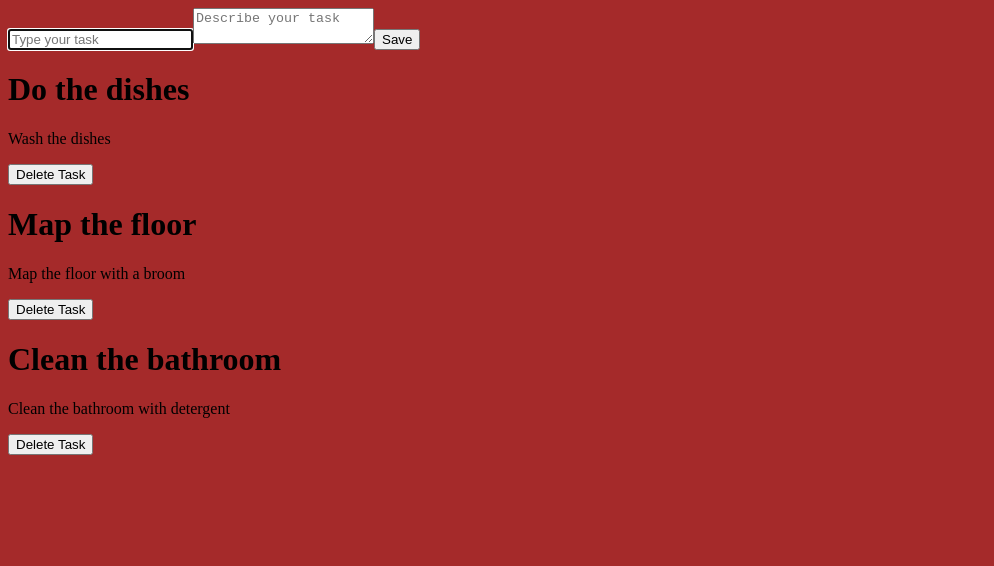
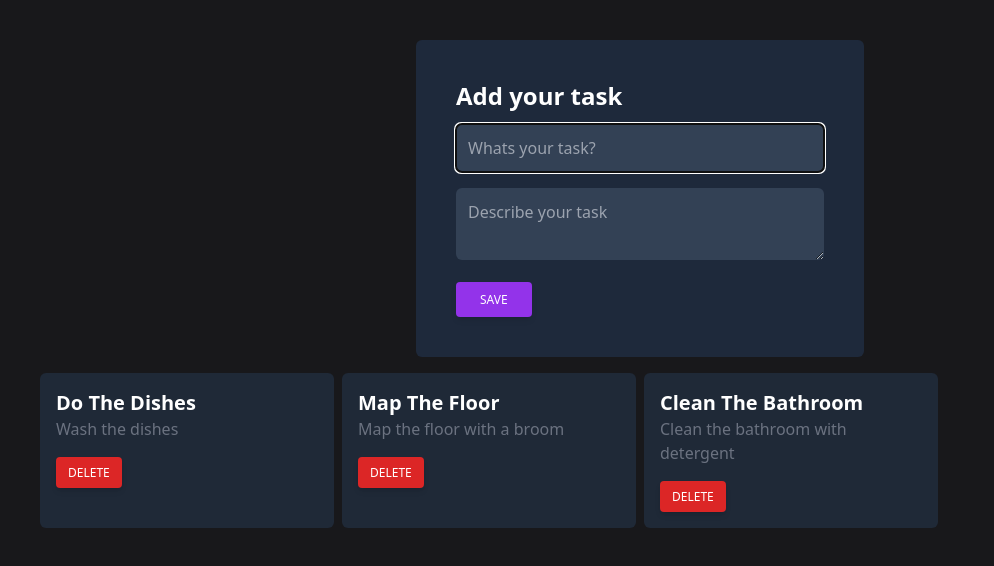
Before and after one commit to wardner/react-task-app, a React (Vite) app: page / in a window 1280 px wide. Shown: the top 566 px of the page, without its empty margins (0-994 px from the left). Built offline with nearby package versions, Linux system fonts and the light colour scheme.

Commit message:
add tailwind configs and styles

```diff
--- a/package.json
+++ b/package.json
@@ -16,6 +16,9 @@
 		"@types/react": "^18.0.26",
 		"@types/react-dom": "^18.0.9",
 		"@vitejs/plugin-react": "^3.0.0",
-    "vite": "^4.0.0"
+		"vite": "^4.0.0",
+		"tailwindcss": "^3.2.4",
+		"autoprefixer": "^10.4.13",
+		"postcss": "^8.4.19"
 	}
 }
--- /dev/null
+++ b/postcss.config.cjs
@@ -0,0 +1,6 @@
+module.exports = {
+  plugins: {
+    tailwindcss: {},
+    autoprefixer: {},
+  },
+}
--- a/src/App.jsx
+++ b/src/App.jsx
@@ -3,10 +3,12 @@ import TaskList from "./components/TaskList";
 
 function App() {
 	return (
-		<>
-			<TaskForm />
-			<TaskList />
-		</>
+		<main className='bg-zinc-900 h-screen'>
+			<div className='container mx-auto p-10'>
+				<TaskForm />
+				<TaskList />
+			</div>
+		</main>
 	);
 }
 
--- a/src/components/TaskCard.jsx
+++ b/src/components/TaskCard.jsx
@@ -6,11 +6,16 @@ function TaskCard({ task }) {
 	const { deleteTask } = useContext(TaskContext);
 
 	return (
-		<div>
-			<h1>{task.title}</h1>
-			<p>{task.description}</p>
+		<div className='bg-gray-800 text-white p-4 rounded-md'>
+			<h1 className='text-xl font-bold capitalize'>{task.title}</h1>
+			<p className='text-gray-500 text-m mb-4'>{task.description}</p>
 			{/* execute the deleteTask function from the context */}
-			<button onClick={() => deleteTask(task.id)}>Delete Task</button>
+			<button
+				className='inline-block px-3 py-2 bg-red-600 text-white font-medium text-xs leading-tight uppercase rounded shadow-md hover:bg-red-700 hover:shadow-lg focus:bg-red-700 focus:shadow-lg focus:outline-none focus:ring-0 active:bg-red-800 active:shadow-lg transition duration-150 ease-in-out'
+				onClick={() => deleteTask(task.id)}
+			>
+				Delete
+			</button>
 		</div>
 	);
 }
--- a/src/components/TaskForm.jsx
+++ b/src/components/TaskForm.jsx
@@ -20,14 +20,20 @@ function TaskForm() {
 	};
 
 	return (
-		<form onSubmit={handleSubmit}>
+		<div className='max-w-md mx-auto'>
+			<form
+				onSubmit={handleSubmit}
+				className='bg-slate-800 p-10 mb-4 rounded-md'
+			>
+				<h1 className='text-white font-bold text-2xl mb-3'>Add your task</h1>
 				<input
 					type='text'
-				placeholder='Type your task'
+					placeholder='Whats your task?'
 					// set the state with the value of the input
 					onChange={(e) => setTitle(e.target.value)}
 					// asign the state to the value of the input
 					value={title}
+					className='w-full bg-slate-700 text-white p-3 mb-4 rounded-md'
 					autoFocus
 				/>
 				<textarea
@@ -37,11 +43,15 @@ function TaskForm() {
 					onChange={(e) => {
 						setDescription(e.target.value);
 					}}
+					className='w-full bg-slate-700 text-white p-3 mb-4 rounded-md'
 					// asign the state to the value of the textarea
 					value={description}
 				></textarea>
-			<button>Save</button>
+				<button className='inline-block px-6 py-2.5 bg-purple-600 text-white font-medium text-xs leading-tight uppercase rounded shadow-md hover:bg-purple-700 hover:shadow-lg focus:bg-purple-700 focus:shadow-lg focus:outline-none focus:ring-0 active:bg-purple-800 active:shadow-lg transition duration-150 ease-in-out'>
+					Save
+				</button>
 			</form>
+		</div>
 	);
 }
 
--- a/src/components/TaskList.jsx
+++ b/src/components/TaskList.jsx
@@ -9,11 +9,15 @@ function TaskList() {
 
 	// if there is no tasks, show a message
 	if (!tasks.length) {
-		return <h1>It seems that you doesnt have task yet</h1>;
+		return (
+			<h1 className='text-white text-4xl font-bold text-center'>
+				It seems that you doesnt have task yet
+			</h1>
+		);
 	}
 
 	return (
-		<div>
+		<div className='grid grid-cols-4 gap-2'>
 			{/* map the tasks and send the task and the deleteTask function to the TaskCard component */}
 			{tasks.map((task) => (
 				<TaskCard key={task.id} task={task} />
--- a/src/context/TaskContext.jsx
+++ b/src/context/TaskContext.jsx
@@ -11,12 +11,12 @@ export function TaskContextProvider(props) {
 	// create a function that will be send to the child component PARENT -> CHILD and back
 	const createTask = (task) => {
 		setTasks([
-			...tasks,
 			{
 				title: task.title,
 				id: tasks.length,
 				description: task.description,
 			},
+			...tasks,
 		]);
 	};
 
--- a/src/index.css
+++ b/src/index.css
@@ -1,3 +1,3 @@
-body {
-    background-color: brown;
-}
+@tailwind base;
+@tailwind components;
+@tailwind utilities;
--- /dev/null
+++ b/tailwind.config.cjs
@@ -0,0 +1,8 @@
+/** @type {import('tailwindcss').Config} */
+module.exports = {
+	content: ["./index.html", "./src/**/*.{js,ts,jsx,tsx}"],
+	theme: {
+		extend: {},
+	},
+	plugins: [],
+};
```
Also changed, not shown: 1 other file (tests, documents, lock files or other folders). Lines whose indentation alone changed are shown as unchanged.
